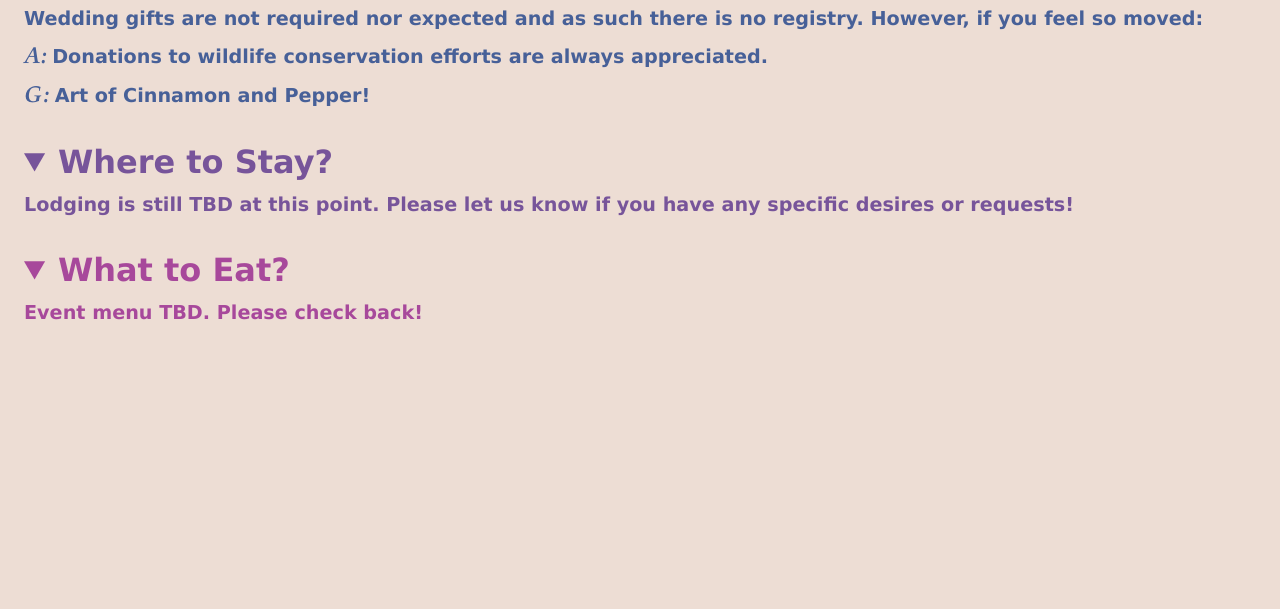
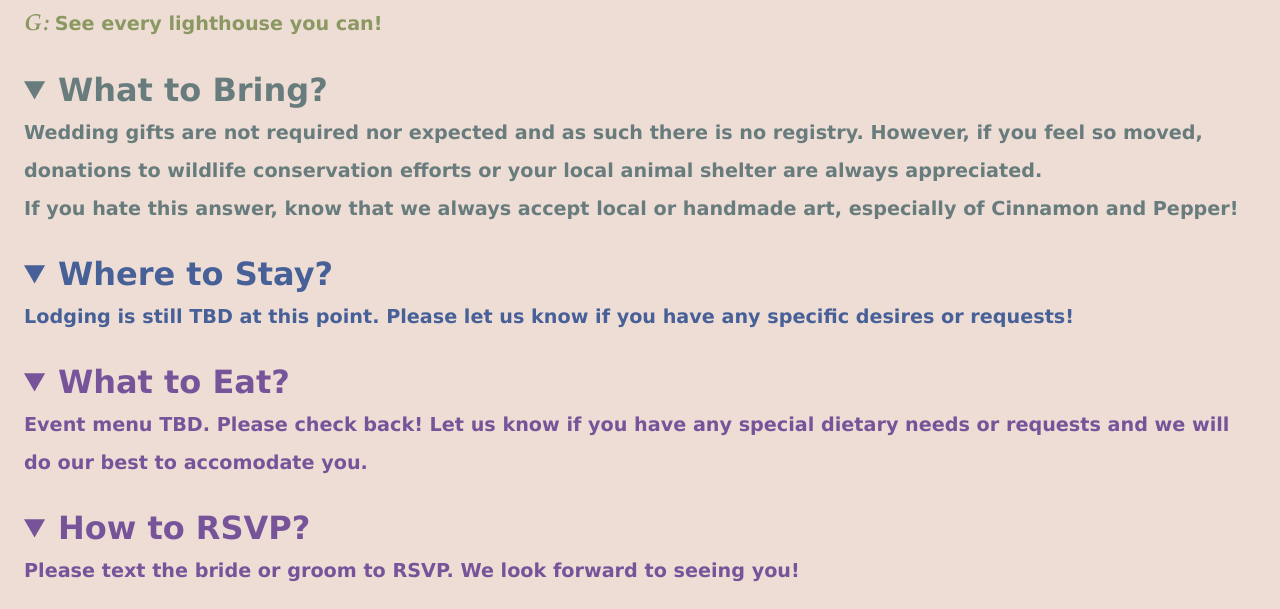
Before and after one commit to apeterlein/Adam-and-Georgia, a plain HTML site: page index.html in a window 1280 px wide. Shown: the part 759-1368 px from the top of the page. Before the commit the page ends 1110 px from the top, so only its background shows below. Drawn offline with Linux system fonts and the light colour scheme.

Commit message:
Update text and colors. Fix header font on small screens

```diff
--- a/index.html
+++ b/index.html
@@ -23,7 +23,7 @@
                                 <summary>When?</summary>
                                 <span class="section-content">10 October, 2026. The ceremony will begin at 1 PM ET.</span>
                                 <br>
-                                <span class="section-content">Nighttime festivities will be held on 9 October. Please let us know if you're interested!</span>
+                                <span class="section-content">9 October, 2026: fall hike and nighttime festivities Please let us know if you're interested</span>
                             </details>
                         </div>
                     </div>
@@ -32,6 +32,8 @@
                             <details open class="section-letter-2">
                                 <summary>Where?</summary>
                                 <span class="section-content">Wooly Ass Farm. 208 N Hunts Meadow Rd, Whitefield, Maine.</span>
+                                <br>
+                                <span class="section-content">There will be sheep, donkeys, bunnies, ducks, dogs, and a cat present.</span>
                             </details>
                         </div>
                     </div>
@@ -40,6 +42,8 @@
                             <details open class="section-letter-3">
                                 <summary>What to Wear?</summary>
                                 <span class="section-content">Please wear what makes you comfortable. The event will not be overly formal, business casual will be fine!</span>
+                                <br>
+                                <span class="section-content">Check the weather before packing. October in Maine will be chilly and we are planning an outdoor event, weather permitting.</span>
                             </details>
                         </div>
                     </div>
@@ -57,11 +61,9 @@
                         <div class="section-header">
                             <details open class="section-letter-5">
                                 <summary>What to Bring?</summary>
-                                <span class="section-content">Wedding gifts are not required nor expected and as such there is no registry. However, if you feel so moved:</span>
+                                <span class="section-content">Wedding gifts are not required nor expected and as such there is no registry. However, if you feel so moved, donations to wildlife conservation efforts or your local animal shelter are always appreciated.</span>
                                 <br>
-                                <span class="section-content"><span class="section-name">A:&nbsp;</span>Donations to wildlife conservation efforts are always appreciated.</span>
-                                <br>
-                                <span class="section-content"><span class="section-name">G:&nbsp;</span>Art of Cinnamon and Pepper!</span>
+                                <span class="section-content">If you hate this answer, know that we always accept local or handmade art, especially of Cinnamon and Pepper!</span>
                             </details>
                         </div>
                     </div>
@@ -77,7 +79,15 @@
                         <div class="section-header">
                             <details open class="section-letter-7">
                                 <summary>What to Eat?</summary>
-                                <span class="section-content">Event menu TBD. Please check back!</span>
+                                <span class="section-content">Event menu TBD. Please check back! Let us know if you have any special dietary needs or requests and we will do our best to accomodate you.</span>
+                            </details>
+                        </div>
+                    </div>
+                    <div class="section">
+                        <div class="section-header">
+                            <details open class="section-letter-7">
+                                <summary>How to RSVP?</summary>
+                                <span class="section-content">Please text the bride or groom to RSVP. We look forward to seeing you!</span>
                             </details>
                         </div>
                     </div>
--- a/style.css
+++ b/style.css
@@ -47,19 +47,23 @@ body {
 }
 
 .section-letter-5 {
+    color: #697C7D;
+}
+
+.section-letter-6 {
     color: #476098;
 }
 
-.section-letter-6 {
+.section-letter-7 {
     color: #77549a
 }
 
-.section-letter-7 {
+.section-letter-8 {
     color: #a7489b;
 }
 
 .header {
-    font-size: 6em;
+    font-size: clamp(2em, 12vw, 6em);
     font-weight: 900;
 }
 
```
